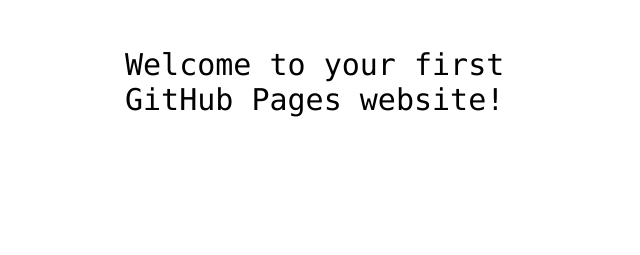
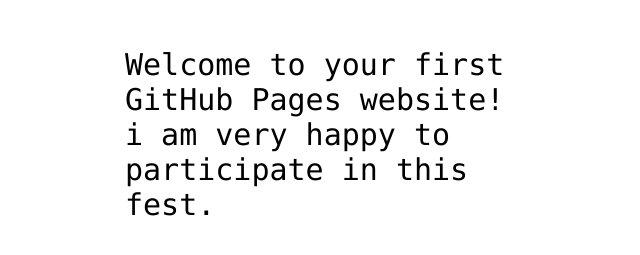
Before and after one commit to vishnu-jayakumar-1830/hello-world, a plain HTML site: page index.html in a window 1280 px wide. Shown: the part 341-596 px from the top of the page, without its empty margins (315-955 px from the left). Drawn offline with Linux system fonts and the light colour scheme.

Commit message:
Update index.html

```diff
--- a/index.html
+++ b/index.html
@@ -12,7 +12,7 @@
 <img src="https://octodex.github.com/images/daftpunktocat-thomas.gif" id="octocat" alt="octocat-gif" />
 
 <!-- Change this code here by copy and pasting your template on line 15 -->
-<p>Welcome to your first GitHub Pages website!</p>
+<p>Welcome to your first GitHub Pages website! i am very happy to participate in this fest.</p>
 
 </body>
 </html>
```
